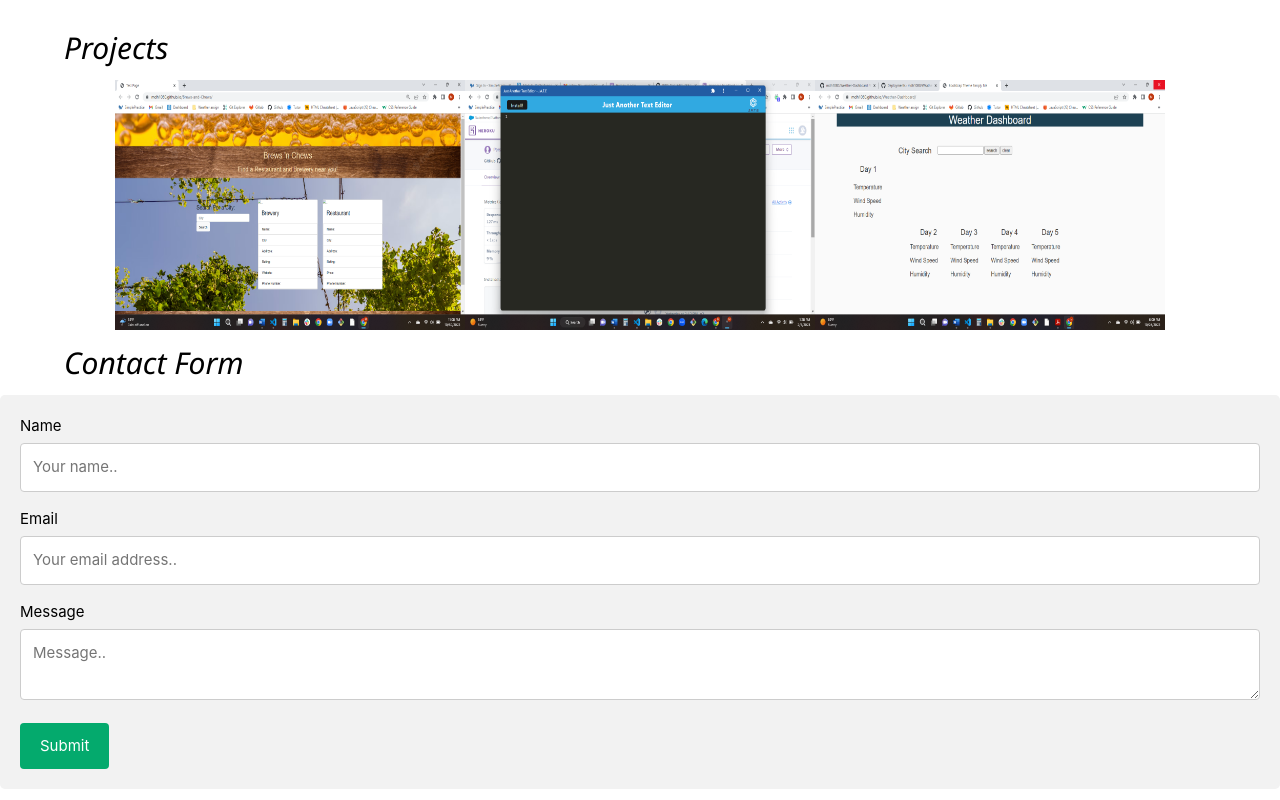
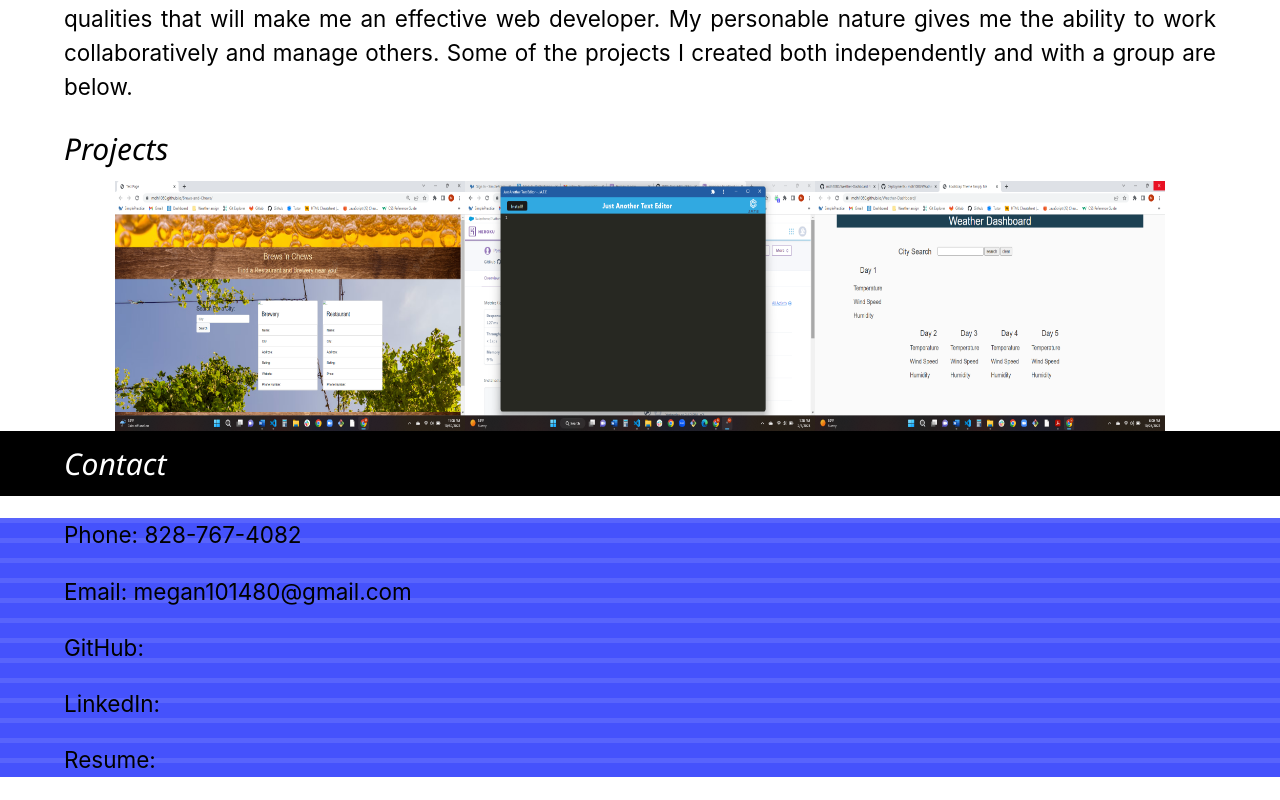
Before and after one commit to mdh1080/megans-portfolio, a React (Create React App) app: page / in a window 1280 px wide. Shown: the part 651-1451 px from the top of the page. Built offline with nearby package versions, Linux system fonts and the light colour scheme.

Commit message:
Edit about and contact sections

```diff
--- a/src/App.css
+++ b/src/App.css
@@ -10,6 +10,15 @@ header {
   padding-left: 5%;
   background-color: rgb(69, 82, 252);
   background-image: repeating-linear-gradient(180deg, rgba(255, 253, 253, 0.1), rgba(255,255,255, 0.1) 5px, transparent 0px, transparent 20px);
+}
+
+.contact {
+  background-color: rgb(69, 82, 252);
+  background-image: repeating-linear-gradient(180deg, rgba(255, 253, 253, 0.1), rgba(255,255,255, 0.1) 5px, transparent 0px, transparent 20px);
+}
+
+#bar {
+  text-align: center !important;
 }
 
 .space {
--- a/src/App.js
+++ b/src/App.js
@@ -4,6 +4,7 @@ import Nav from './components/Nav';
 import Contact from './components/Contact';
 import Home from './components/Home';
 import Projects from './components/Projects';
+import Bar from './components/Bar';
 
 
 function App() {
@@ -13,6 +14,7 @@ function App() {
       <Nav/>
       <About/>
       <Projects/>
+      <Bar/>
       <Contact/>
     </div>
   );
--- a/src/components/About.js
+++ b/src/components/About.js
@@ -6,7 +6,7 @@ function About(){
             </div>
             <h2>Hello</h2>
             <p>
-                My name is Megan Hatfield. My background is in mental health counseling and office management. I am new to the IT field, but believe my ability to problem solve, think abstractly, and work collaboratively are a few of the skills that will help me to be an effective web developer. I completed a 6 month full-stack coding bootcamp in March 2023. Some of the projects I created both independently and with a group are below.
+                I'm a recent graduate of the full-stack coding bootcamp at UNCA. I'm eager to get started in a new career field so I can start using all the skills I acquired. My background is in mental health counseling and office management. My 20+ years of professional work experience have helped me to aquire the skills needed to be an effective web developer. Abstract thinking, attention to detail, and adaptability are a few of the qualities that will make me an effective web developer. My personable nature gives me the ability to work collaboratively and manage others. Some of the projects I created both independently and with a group are below.
             </p>
         </div>
     )
--- /dev/null
+++ b/src/components/Bar.js
@@ -0,0 +1,9 @@
+function Bar () {
+  return (
+    <div class="w3-bar w3-black" id="bar">
+        <h2>Contact</h2>
+        </div>
+        )
+}
+
+export default Bar;
--- a/src/components/Contact.js
+++ b/src/components/Contact.js
@@ -1,11 +1,14 @@
 function Contact(){
     return (
-        <div>
-            <h2>
-              Contact Form
-            </h2>
-<div className="container">
-  <form action="/action_page.php">
+
+<div className="contact">
+
+  <p>Phone: 828-767-4082</p>
+  <p>Email: megan101480@gmail.com</p>
+  <p>GitHub: </p>
+  <p>LinkedIn: </p>
+  <p>Resume: </p>
+  {/* <form action="/action_page.php">
     <label htmlFor="fname">Name</label>
     <input type="text" id="fname" name="firstname" placeholder="Your name.." />
     <label htmlFor="country">Email</label>
@@ -13,10 +16,9 @@ function Contact(){
     <label htmlFor="message">Message</label>
     <textarea id="subject" name="subject" placeholder="Message.." defaultValue={""} />
     <input type="submit" defaultValue="Submit" />
-  </form>
+  </form> */}
 </div>
 
-        </div>
     )
 }
 
```
